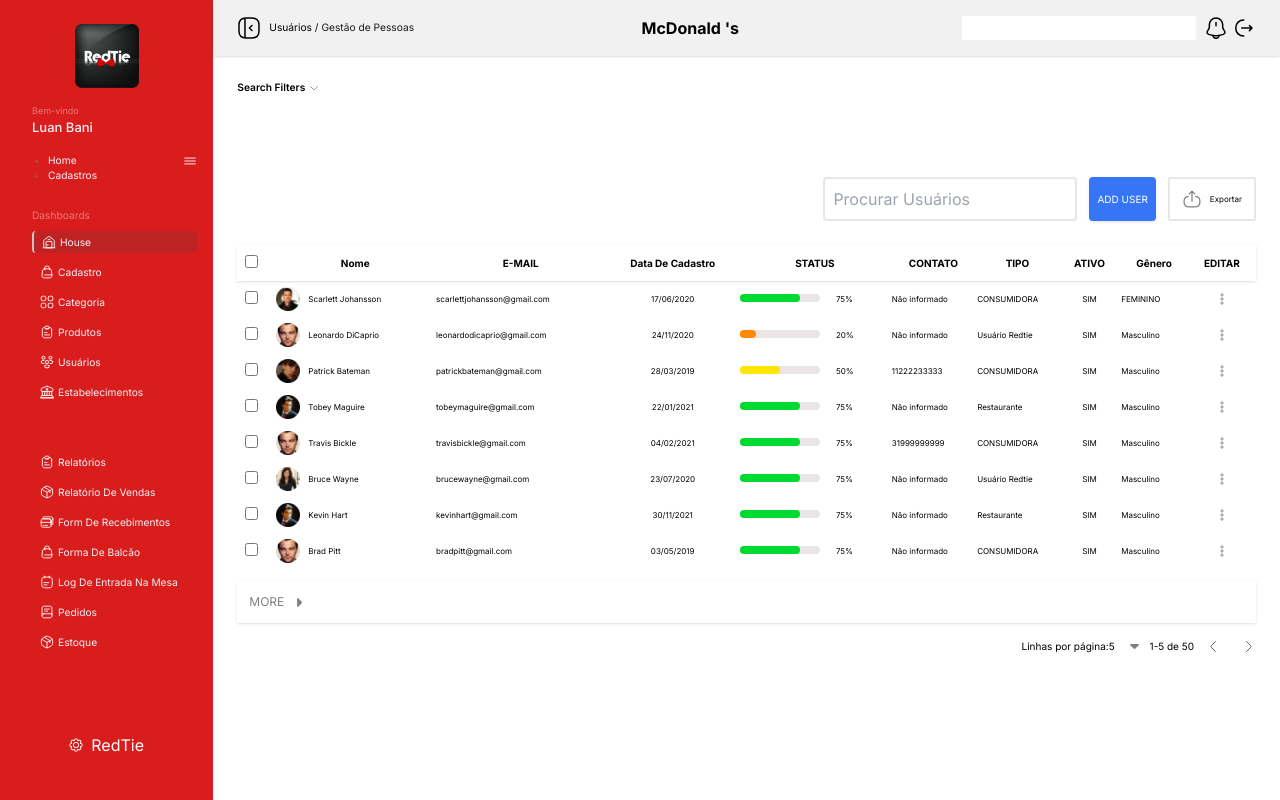
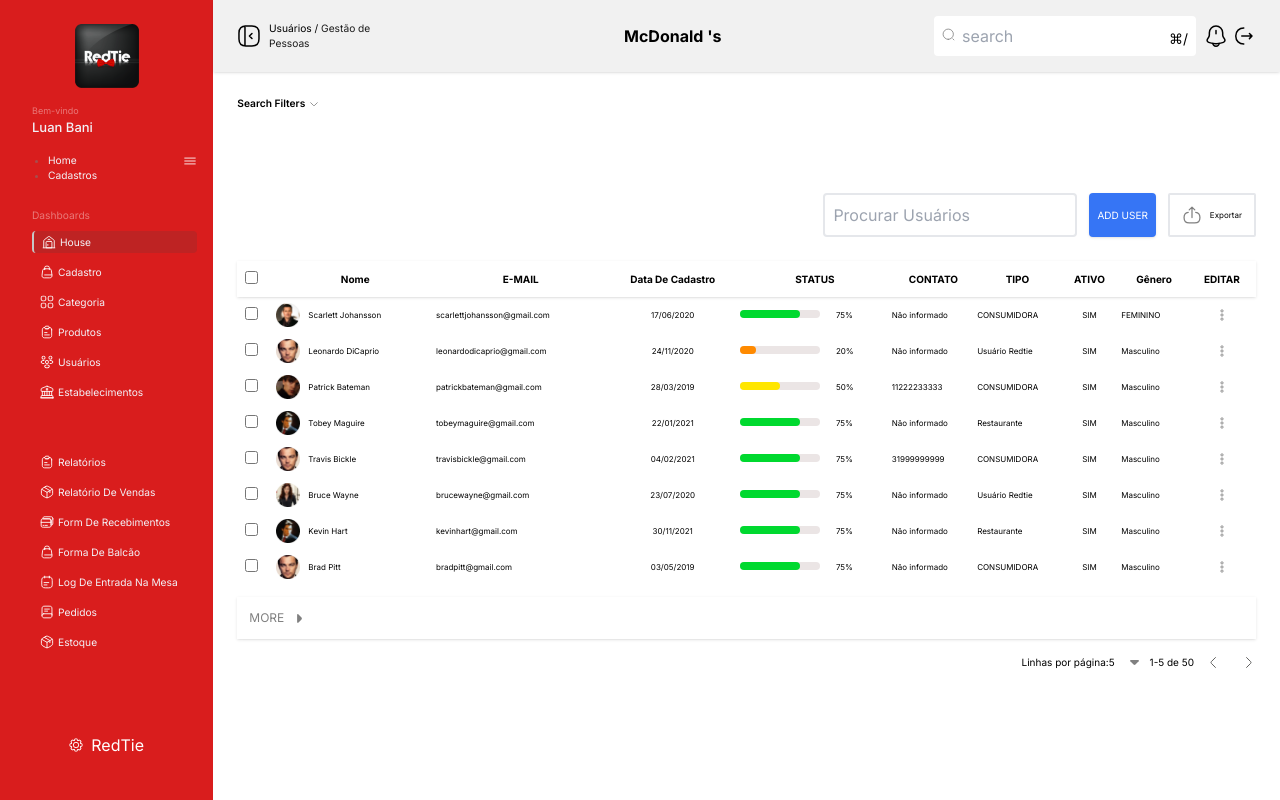
Before and after one commit to ibimina/redtie-dashboard, a Next.js app: page / in a window 1280 px wide. Built offline with nearby package versions, Linux system fonts and the light colour scheme.

Commit message:
fix: add search icon

```diff
--- a/src/app/components/Header.tsx
+++ b/src/app/components/Header.tsx
@@ -26,10 +26,16 @@
             <p className="col-span-11  text-center row-start-1 font-bold">
                 McDonald &apos;s
             </p>
-            <input
-                type="search"
-                className="col-span-12  row-start-3 mt-4 md:mt-0 lg:row-start-1 lg:col-span-5 lg:mr-2"
-            />
+            <label className="relative col-span-12 rounded  row-start-3 mt-4 md:mt-0 lg:row-start-1 lg:col-span-5 lg:mr-2">
+                <Image className="absolute top-3 left-2" width={13} height={13} src='/search.svg' alt="search"/>
+                <input
+                    placeholder="search"
+                    type="Search"
+                    className="pl-7 py-2 w-full placeholder:text-gray-400 rounded"
+                />
+                <span className="absolute top-3 text-[14px] right-2">⌘/</span>
+            </label>
+
             <div className="row-start-1 col-span-1 flex items-center gap-1 ">
                 <Image
 
--- a/tailwind.config.ts
+++ b/tailwind.config.ts
@@ -12,6 +12,7 @@
         "gradient-radial": "radial-gradient(var(--tw-gradient-stops))",
         "gradient-conic":
           "conic-gradient(from 180deg at 50% 50%, var(--tw-gradient-stops))",
+          "search-icon":"url('/search.svg')"
       },
       backgroundColor:{
         "red":"#D91D1D",
```
Also changed, not shown: public/search.svg (added).
